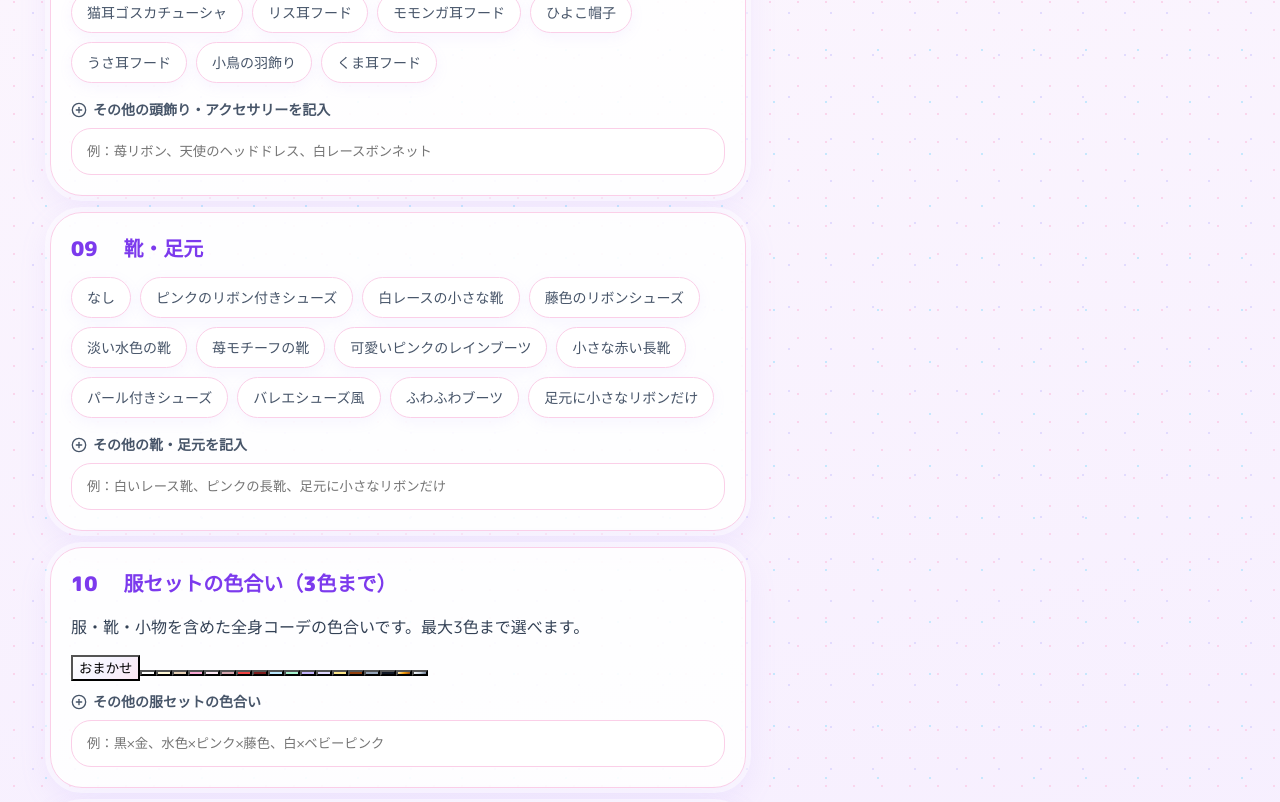
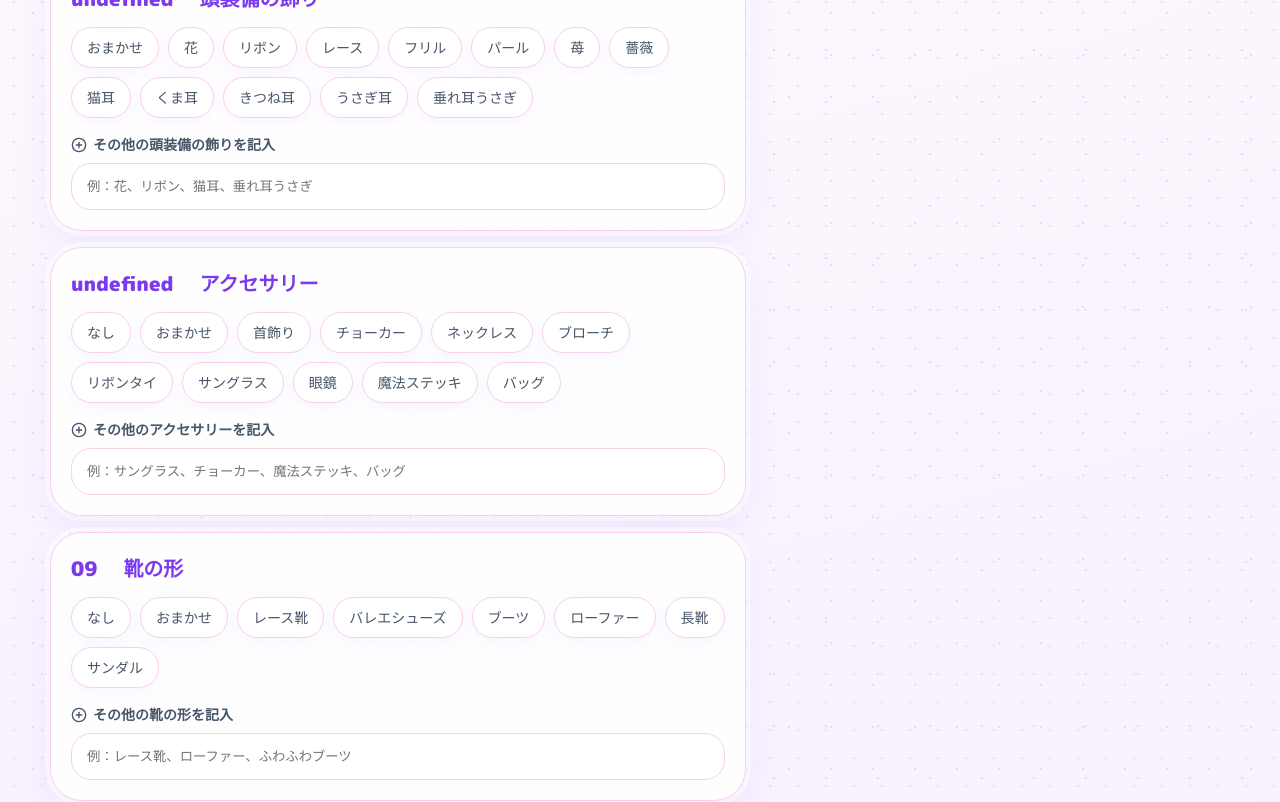
Before and after one commit to momomimikawaii-rgb/yuyupm, a React (Vite) app: page / in a window 1280 px wide. Shown: the part 3260-4062 px from the top of the page. Built offline with nearby package versions, Linux system fonts and the light colour scheme.

Commit message:
Add files via upload

```diff
--- a/src/App.jsx
+++ b/src/App.jsx
@@ -272,8 +272,67 @@ const multiCategories = [
     "ひよこのきぐるみ",
     "小鳥のきぐるみ"
   ] },
-  { id: "headAccessory", title: "頭飾り・アクセサリー", options: ["なし", "大きなリボン", "細い垂れリボン", "ヘッドドレス", "ボンネット", "麦わら帽子", "花冠", "ティアラ", "サングラス", "うさ耳カチューシャ", "苺モチーフの髪飾り", "レースのカチューシャ", "お花付きリボン", "藤の花飾り", "レース付き麦わら帽子", "ベレー帽", "ふわふわイヤーマフ", "天使の輪っか", "小さな王冠", "猫耳ヘッドドレス", "黒レースヘッドドレス", "コウモリリボン", "猫耳ゴスカチューシャ", "リス耳フード", "モモンガ耳フード", "ひよこ帽子", "うさ耳フード", "小鳥の羽飾り", "くま耳フード"] },
-  { id: "shoes", title: "靴・足元", single: true, options: ["なし", "ピンクのリボン付きシューズ", "白レースの小さな靴", "藤色のリボンシューズ", "淡い水色の靴", "苺モチーフの靴", "可愛いピンクのレインブーツ", "小さな赤い長靴", "パール付きシューズ", "バレエシューズ風", "ふわふわブーツ", "足元に小さなリボンだけ"] },
+  { id: "headAccessory", title: "頭装備", options: [
+    "なし",
+    "おまかせ",
+    "大きなリボン",
+    "細い垂れリボン",
+    "カチューシャ",
+    "ヘッドドレス",
+    "ボンネット",
+    "ベレー帽",
+    "麦わら帽子",
+    "かぶりもの",
+    "ティアラ"
+  ] },
+  { id: "headDecor", title: "頭装備の飾り", options: [
+    "おまかせ",
+    "花",
+    "リボン",
+    "レース",
+    "フリル",
+    "パール",
+    "苺",
+    "薔薇",
+    "猫耳",
+    "くま耳",
+    "きつね耳",
+    "うさぎ耳",
+    "垂れ耳うさぎ"
+  ] },
+  { id: "accessory", title: "アクセサリー", options: [
+    "なし",
+    "おまかせ",
+    "首飾り",
+    "チョーカー",
+    "ネックレス",
+    "ブローチ",
+    "リボンタイ",
+    "サングラス",
+    "眼鏡",
+    "魔法ステッキ",
+    "バッグ"
+  ] },
+  { id: "shoes", title: "靴の形", single: true, options: [
+    "なし",
+    "おまかせ",
+    "レース靴",
+    "バレエシューズ",
+    "ブーツ",
+    "ローファー",
+    "長靴",
+    "サンダル"
+  ] },
+  { id: "shoeDecor", title: "靴の飾り", options: [
+    "おまかせ",
+    "リボン",
+    "レース",
+    "フリル",
+    "花",
+    "パール",
+    "ハート",
+    "星"
+  ] },
   { id: "outfitColor", title: "服セットの色合い（3色まで）", maxSelect: 3, options: [
     "おまかせ",
     "白",
@@ -368,9 +427,12 @@ const customFieldLabels = {
   wallpaper: "その他の壁紙",
   wallDecor: "その他の壁飾り",
   outfit: "その他の服・衣装",
-  headAccessory: "その他の頭飾り・アクセサリー",
+  headAccessory: "その他の頭装備",
+  headDecor: "その他の頭装備の飾り",
+  accessory: "その他のアクセサリー",
   outfitColor: "その他の服セットの色合い",
-  shoes: "その他の靴・足元",
+  shoes: "その他の靴の形",
+  shoeDecor: "その他の靴の飾り",
   color: "その他の全体色",
   lighting: "その他の光・明るさ",
   mood: "その他の雰囲気",
@@ -384,9 +446,12 @@ const customPlaceholders = {
   wallpaper: "例：ピンクの薔薇柄壁紙、白い腰壁、レース模様の壁紙",
   wallDecor: "例：額縁の天使画、ドライフラワーのスワッグ、リボンガーランド",
   outfit: "例：フェネックのきぐるみ、寄宿学校風制服、苺のお姫さまドレス",
-  headAccessory: "例：苺リボン、天使のヘッドドレス、白レースボンネット",
+  headAccessory: "例：白レースボンネット、花付きヘッドドレス、垂れリボン",
+  headDecor: "例：花、リボン、猫耳、垂れ耳うさぎ",
+  accessory: "例：サングラス、チョーカー、魔法ステッキ、バッグ",
   outfitColor: "例：黒×金、水色×ピンク×藤色、白×ベビーピンク",
-  shoes: "例：白いレース靴、ピンクの長靴、足元に小さなリボンだけ",
+  shoes: "例：レース靴、ローファー、ふわふわブーツ",
+  shoeDecor: "例：リボン、レース、花、パール",
   color: "例：白多めのピンク、淡い藤色、ミルキーなパステルカラー",
   lighting: "例：白く明るいスタジオ光、淡い逆光、きらきらした朝の光",
   mood: "例：甘くて上品、絵本みたい、ふわふわキラキラ",
@@ -671,6 +736,7 @@ function buildPrompt({ locationType, locationOption, selected, custom, outdoorWo
   const noContainer = hasNoneSelected(selected, "containerScene");
   const noOutfit = hasNoneSelected(selected, "outfit");
   const noHeadAccessory = hasNoneSelected(selected, "headAccessory");
+  const noAccessory = hasNoneSelected(selected, "accessory");
   const noShoes = hasNoneSelected(selected, "shoes");
 
   const items = joinValues(selected, custom, "items");
@@ -679,8 +745,11 @@ function buildPrompt({ locationType, locationOption, selected, custom, outdoorWo
   const wallDecor = joinValues(selected, custom, "wallDecor", "");
   const outfit = translateOutfit(joinValues(selected, custom, "outfit"));
   const headAccessory = joinValues(selected, custom, "headAccessory");
+  const headDecor = joinValues(selected, custom, "headDecor");
+  const accessory = joinValues(selected, custom, "accessory");
   const outfitColor = joinValues(selected, custom, "outfitColor");
   const shoes = joinValues(selected, custom, "shoes");
+  const shoeDecor = joinValues(selected, custom, "shoeDecor");
   const color = translateColor(joinValues(selected, custom, "color", "選択した世界観に合うやさしい色合い"));
   const lighting = translateLighting(joinValues(selected, custom, "lighting", "おまかせ"));
   const mood = joinValues(selected, custom, "mood", "ふんわり明るく、透明感のあるメルヘンな雰囲気");
@@ -726,8 +795,9 @@ function buildPrompt({ locationType, locationOption, selected, custom, outdoorWo
     : "";
 
   const outfitSentence = outfit && !noOutfit ? `ペットは${outfit}を着ています。${outfitColor ? `服セットの色合いは${outfitColor}を自然に組み合わせてください。靴や小物の色も、選んだ服セットの色合いになじむように調整してください。` : ""}服はペットの体型に自然に合っていて、顔や目や鼻口まわりを隠さないでください。${animalCostumeShapeRule}${boardingSchoolShapeRule}` : "必要以上に服を追加せず、元写真の自然な魅力を尊重してください。";
-  const headAccessorySentence = headAccessory && !noHeadAccessory ? `頭には${headAccessory}を付けています。頭飾りやアクセサリーは、顔・目・鼻口まわりを隠さないようにしてください。` : "";
-  const shoesSentence = shoes && !noShoes ? `足元には${shoes}を合わせています。靴や足元の飾りは小さめにして、ペットの体型や自然な可愛さを邪魔しないようにしてください。` : "";
+  const headAccessorySentence = headAccessory && !noHeadAccessory ? `頭には${headAccessory}を付けています。${headDecor ? `飾りとして${headDecor}を自然に組み合わせてください。` : ""}頭装備は、顔・目・鼻口まわりを隠さないようにしてください。` : "";
+  const accessorySentence = accessory && !noAccessory ? `アクセサリーとして${accessory}を自然に合わせてください。アクセサリーは小さめにして、ペットの顔や体型の可愛さを邪魔しないようにしてください。` : "";
+  const shoesSentence = shoes && !noShoes ? `足元には${shoes}を合わせています。${shoeDecor ? `靴の飾りとして${shoeDecor}を自然に付けてください。` : ""}靴や足元の飾りは小さめにして、服セットの色合いになじむようにしてください。` : "";
   const sceneEffectSentence = locationType === "outdoor" ? buildSceneEffects({ selected, custom }) : "";
   const selectedIndoorWorld = indoorWorlds.find((item) => item.id === indoorWorldId);
   const selectedOutdoorWorld = outdoorWorlds.find((item) => item.id === outdoorWorldId);
@@ -769,6 +839,7 @@ ${baseScene}
 【服・アクセサリー・足元】
 ${outfitSentence}
 ${headAccessorySentence}
+${accessorySentence}
 ${shoesSentence}
 
 【舞台ギミック・小物】
--- a/src/style.css
+++ b/src/style.css
@@ -591,3 +591,74 @@ textarea:focus {
 }
 
 }
+
+
+/* --- color chip display repair --- */
+.color-chip-wrap {
+  display: flex;
+  flex-wrap: wrap;
+  gap: 10px;
+  margin: 4px 0 16px;
+}
+
+.color-chip-wrap .color-chip {
+  appearance: none;
+  display: inline-flex;
+  align-items: center;
+  justify-content: center;
+  width: 38px !important;
+  min-width: 38px !important;
+  height: 38px !important;
+  padding: 0 !important;
+  border-radius: 999px !important;
+  border: 2px solid rgba(71, 85, 105, 0.3) !important;
+  box-shadow: inset 0 0 0 2px rgba(255, 255, 255, 0.72), 0 4px 12px rgba(167, 139, 250, 0.18) !important;
+  cursor: pointer;
+  transition: transform 0.15s ease, box-shadow 0.15s ease, outline 0.15s ease;
+  position: relative;
+  font-size: 0;
+}
+
+.color-chip-wrap .color-chip:hover {
+  transform: scale(1.08);
+}
+
+.color-chip-wrap .color-chip.active {
+  outline: 4px solid #7c3aed !important;
+  outline-offset: 3px !important;
+  transform: scale(1.1);
+  box-shadow: 0 0 0 7px rgba(167, 139, 250, 0.22), 0 8px 20px rgba(124, 58, 237, 0.25) !important;
+}
+
+.color-chip-wrap .color-chip.active::after {
+  content: "✓";
+  position: absolute;
+  width: 18px;
+  height: 18px;
+  right: -6px;
+  bottom: -6px;
+  display: flex;
+  align-items: center;
+  justify-content: center;
+  border-radius: 999px;
+  background: #7c3aed;
+  color: #fff;
+  border: 2px solid #fff;
+  font-size: 12px;
+  font-weight: 900;
+  box-shadow: 0 3px 8px rgba(124, 58, 237, 0.3);
+}
+
+.color-chip-wrap .color-chip-auto {
+  width: auto !important;
+  min-width: 86px !important;
+  padding: 0 12px !important;
+  font-size: 12px;
+}
+
+.color-chip-wrap .color-chip-auto span {
+  color: #7c3aed;
+  font-size: 12px;
+  font-weight: 900;
+  text-shadow: none;
+}
```
